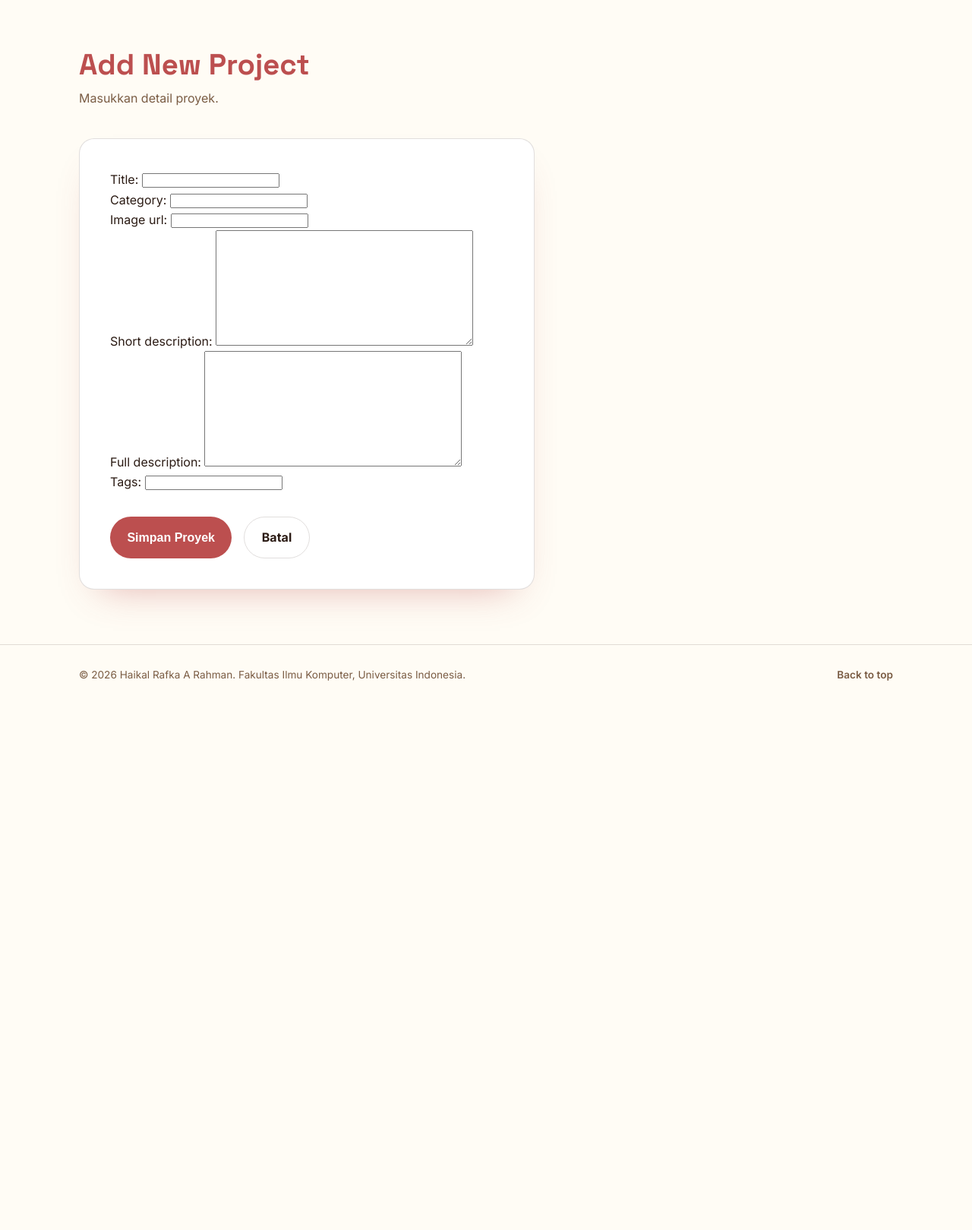
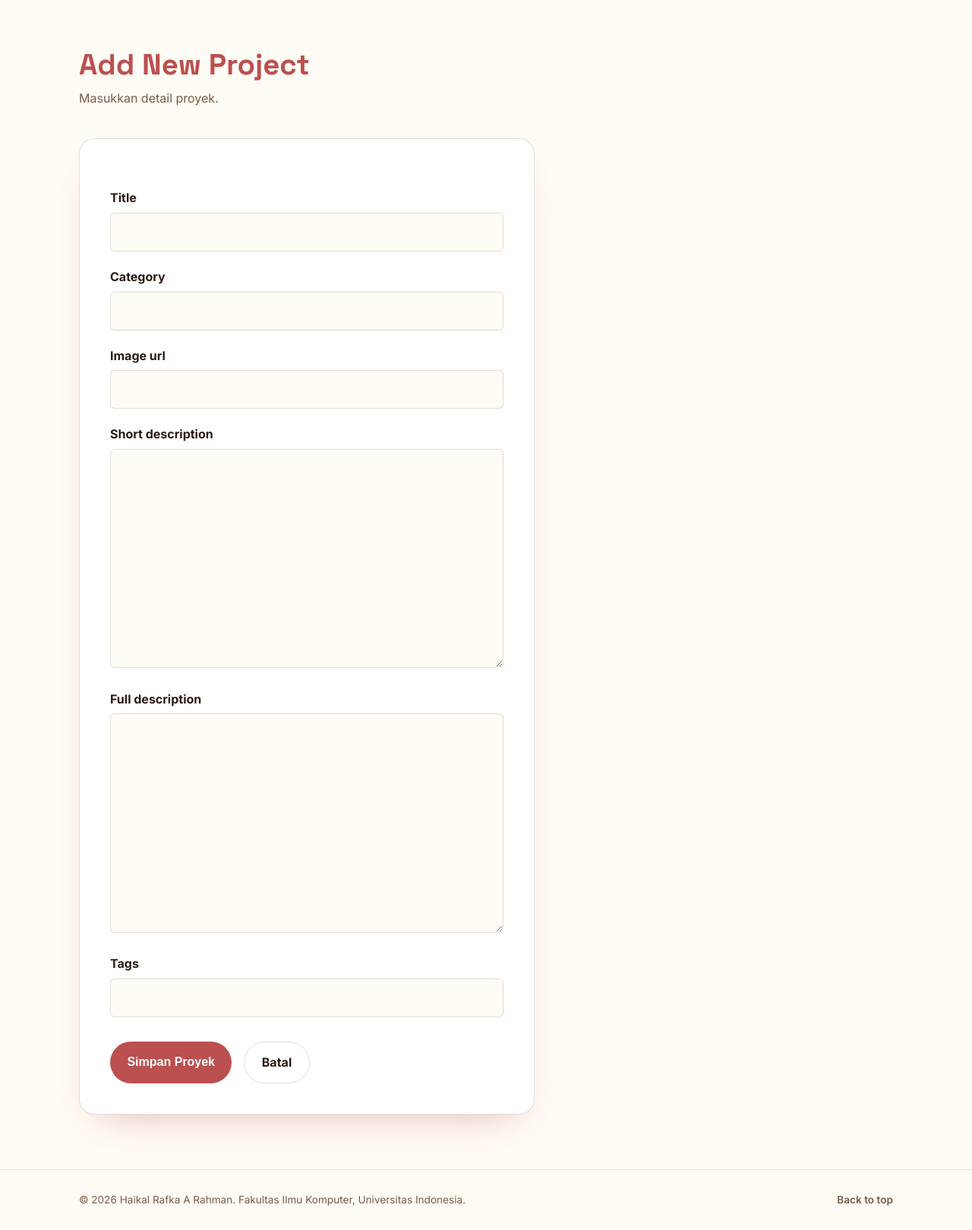
Before and after one commit to PedroTrev-09/myportofolio, a Django app: page /projects/add/ in a window 1280 px wide. Shown: the part 69-1688 px from the top of the page at 76% size. Before the commit the page ends 965 px from the top, so only its background shows below. Run offline with Django 5.2, Linux system fonts and the light colour scheme.

Commit message:
Tutorial 03: Implements project deletion and add style for input fields

```diff
--- a/main/urls.py
+++ b/main/urls.py
@@ -1,5 +1,5 @@
 from django.urls import path
-from main.views import show_main, show_experience, show_project, create_project, get_projects_json
+from main.views import show_main, show_experience, show_project, create_project, get_projects_json, delete_project
 
 app_name = "main"
 
@@ -9,4 +9,5 @@ urlpatterns = [
     path("project/", show_project, name="show_project"),
     path('projects/add/', create_project, name='create_project'),
     path('api/projects/', get_projects_json, name='get_projects_json'),
+    path('projects/<uuid:id>/delete/', delete_project, name='delete_project'),
 ]
--- a/main/views.py
+++ b/main/views.py
@@ -1,4 +1,4 @@
-from django.shortcuts import render, redirect
+from django.shortcuts import render, redirect, get_object_or_404
 from main.models import Experience, Project
 from main.forms import ProjectForm
 from django.core import serializers
@@ -63,3 +63,12 @@ def create_project(request):
         "form": form
     }
     return render(request, "project_form.html", context)
+
+def delete_project(request, id):
+    project = get_object_or_404(Project, pk=id)
+
+    if request.method == "POST":
+        project.delete()
+        return redirect("main:show_project")
+
+    return redirect("main:show_project")
--- a/static/css/style.css
+++ b/static/css/style.css
@@ -633,3 +633,117 @@ body:has(#theme-toggle:checked) .theme-switch-thumb { transform: translateX(22px
     font-weight: 600;
     color: var(--sunset);
 }
+
+.project-form {
+    width: 100%;
+    max-width: 100%;
+    margin-top: 1.5rem;
+}
+
+.form-group {
+    margin-bottom: 1.25rem;
+}
+
+.form-group label {
+    display: block;
+    margin-bottom: 0.4rem;
+    font-weight: 700;
+    color: var(--ink);
+}
+
+.form-group input,
+.form-group textarea {
+    width: 100%;
+    box-sizing: border-box;
+    padding: 0.7rem;
+    border: 1px solid var(--line);
+    border-radius: 6px;
+    background: var(--bg);
+    color: var(--ink);
+    font: inherit;
+    transition: border-color 0.2s ease, outline-color 0.2s ease;
+}
+
+.form-group input:focus,
+.form-group textarea:focus {
+    outline: 2px solid var(--dusk);
+    border-color: var(--dusk);
+}
+
+.form-group textarea {
+    min-height: 120px;
+    resize: vertical;
+}
+
+.form-error {
+    color: #b42318;
+    font-size: 0.85rem;
+    margin-top: 0.35rem;
+}
+
+.project-delete-modal {
+    display: none;
+    position: fixed;
+    inset: 0;
+    width: 100%;
+    height: 100%;
+    max-width: none;
+    max-height: none;
+    margin: 0;
+    padding: 1rem;
+    border: 0;
+    background: transparent;
+    z-index: 9999;
+    align-items: center;
+    justify-content: center;
+}
+
+.project-delete-modal:popover-open {
+    display: flex;
+}
+
+.project-delete-modal_backdrop {
+    position: absolute;
+    inset: 0;
+    width: 100%;
+    height: 100%;
+    border: 0;
+    padding: 0;
+    background: rgba(28, 25, 23, 0.58);
+    cursor: default;
+}
+
+.project-delete-modal_content {
+    position: relative;
+    z-index: 1;
+    width: min(100%, 480px);
+    padding: 1.5rem;
+    border: 1px solid var(--line);
+    border-radius: var(--radius-lg);
+    box-shadow: var(--shadow);
+}
+
+.project-delete-modal_content h2 {
+    margin: 0 0 0.75rem;
+    font-size: 1.5rem;
+}
+
+.project-delete-modal_close {
+    position: absolute;
+    top: 1rem;
+    right: 1rem;
+    border: 0;
+    padding: 0;
+    background: transparent;
+    color: var(--ink-soft);
+    font-size: 1.8rem;
+    line-height: 1;
+    cursor: pointer;
+}
+
+.project-delete-modal_actions {
+    display: flex;
+    justify-content: flex-end;
+    gap: 0.75rem;
+    margin-top: 1.5rem;
+}
--- a/templates/project.html
+++ b/templates/project.html
@@ -26,6 +26,7 @@
                                         <li>{{ tag }}</li>
                                     {% endfor %}
                                 </ul>
+                                {% include "components/project_delete_modal.html" with project=project %}
                             </div>
                         </article>
                     {% empty %}
--- a/templates/project_form.html
+++ b/templates/project_form.html
@@ -12,16 +12,26 @@
             <p class="section-sub">Masukkan detail proyek.</p>
 
             <div class="form-container" style="background: var(--card); padding: 2.5rem; border-radius: var(--radius-lg); border: 1px solid var(--line); box-shadow: var(--shadow); max-width: 600px; margin-top: 2rem;">
-                <form method="POST" action="{% url 'main:create_project' %}">
+
+                <form method="POST" action="{% url 'main:create_project' %}" class="project-form">
                     {% csrf_token %}
 
-                    {{ form.as_p }}
+                    {% for field in form %}
+                    <div class="form-group">
+                        <label for="{{ field.id_for_label }}">{{ field.label }}</label>
+                        {{ field }}
+                        {% for error in field.errors %}
+                            <p class="form-error">{{ error }}</p>
+                        {% endfor %}
+                    </div>
+                    {% endfor %}
 
                     <div style="margin-top: 2rem; display: flex; gap: 1rem;">
                         <button type="submit" class="contact-link primary" style="background: var(--dusk); border-color: var(--dusk); border: none; cursor: pointer; font-size: 1rem;">Simpan Proyek</button>
                         <a href="{% url 'main:show_project' %}" class="contact-link ghost">Batal</a>
                     </div>
                 </form>
+
             </div>
         </div>
     </section>
```
Also changed, not shown: templates/components/project_delete_modal.html (added, +42 -0 lines).
